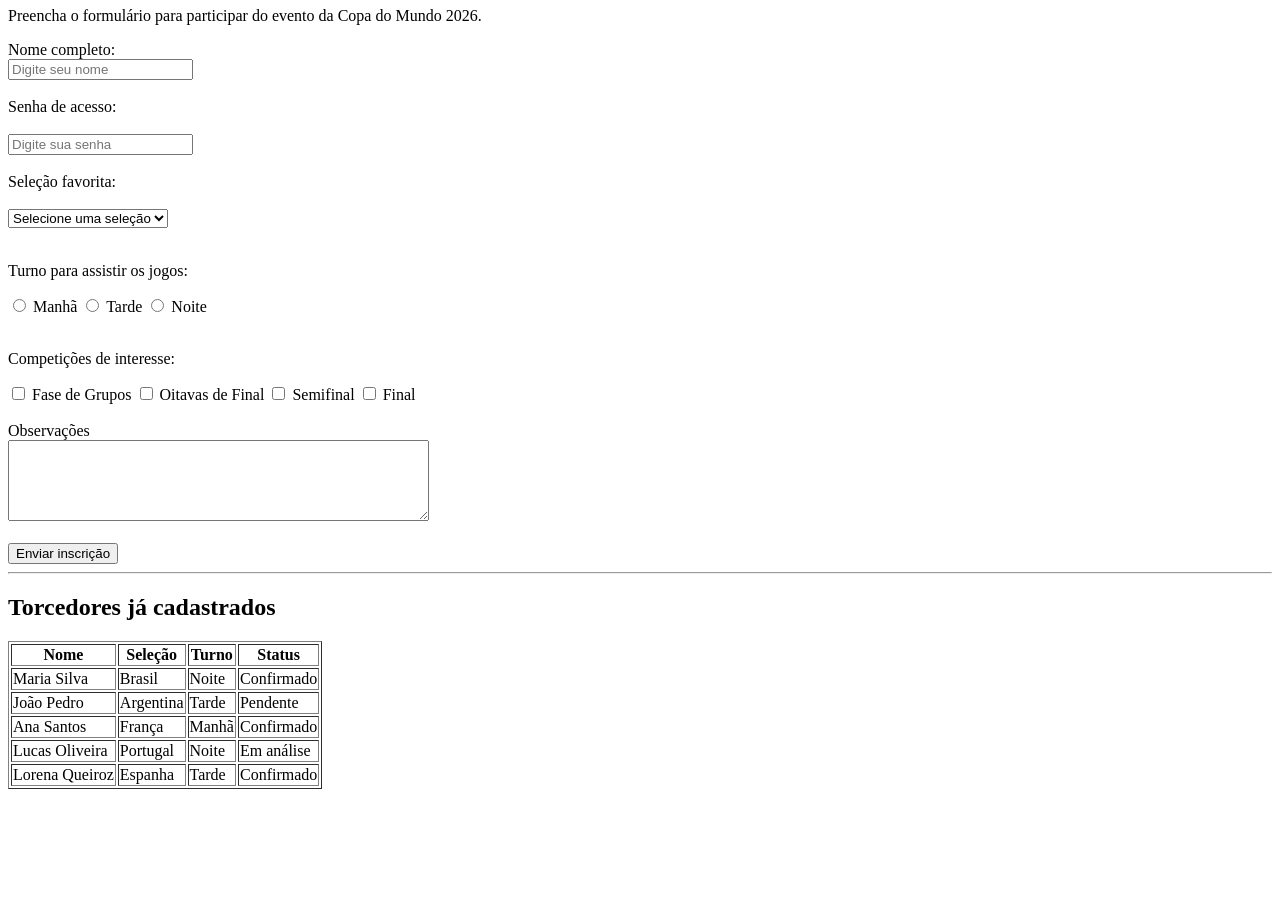
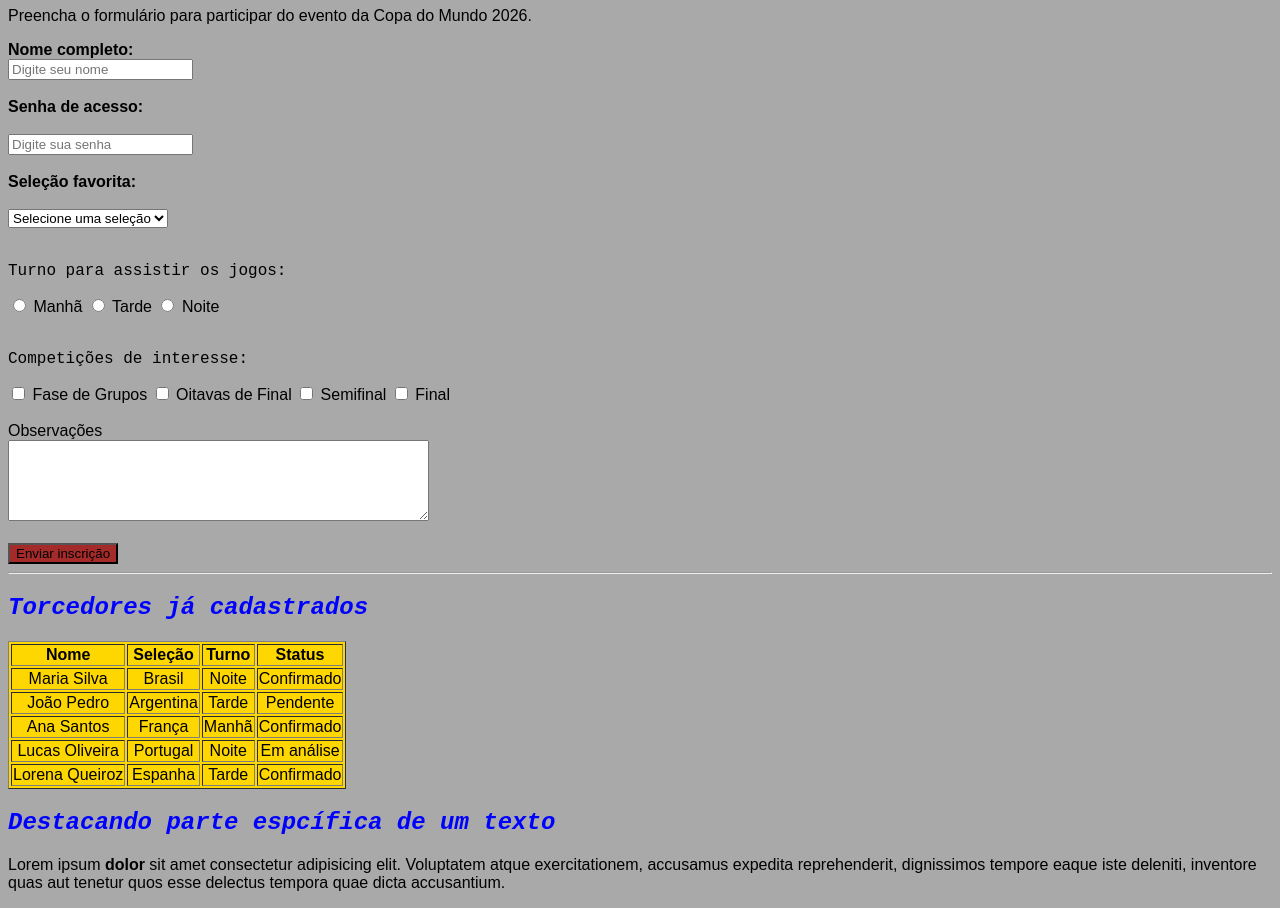
Before and after one commit to deborahellen21/autoria-web-2026, a plain HTML site: page desafio2.html in a window 1280 px wide. Shown: the part 73-981 px from the top of the page. Before the commit the page ends 870 px from the top, so only its background shows below. Drawn offline with Linux system fonts and the light colour scheme.

Commit message:
Aula 02/07 - CSS

```diff
--- a/desafio2.html
+++ b/desafio2.html
@@ -4,14 +4,25 @@
   <meta charset="UTF-8" />
   <meta name="viewport" content="width=device-width,initial-scale=1.0" />
   <title>Copa do Mundo</title>
+  <link rel="stylesheet" href="./styles/styles.css" />
+  <style>
+    body {
+      background-color: rgb(169, 169, 170);
+      font-family: Arial, Helvetica, sans-serif;
+      /*  font-family: 'Times New Roman', Times, serif; */
+      /*  font-family: "Courier New", Courier, monospace; */
+    }
+  </style>
 </head>
 
 <body>
-  <h1>Cadastro de Torcedores - Copa do Mundo 2026</h1>
+  <h1 style="color: rgb(7, 122, 36); background-color: rgb(240, 205, 6)">
+    Cadastro de Torcedores - Copa do Mundo 2026
+  </h1>
   <p>Preencha o formulário para participar do evento da Copa do Mundo 2026.</p>
 
   <form>
-    <label for="nome">Nome completo:</label><br />
+    <label for="nome" class="negrito">Nome completo:</label><br />
     <input
       type="text"
       id="nome"
@@ -19,7 +30,7 @@
       placeholder="Digite seu nome"
     /><br /><br />
 
-    <label for="senha">Senha de acesso:</label><br /><br />
+    <label for="senha" class="negrito">Senha de acesso:</label><br /><br />
     <input
       type="password"
       id="senha"
@@ -27,7 +38,7 @@
       placeholder="Digite sua senha"
     /><br /><br />
 
-    <label for="selecao">Seleção favorita:</label><br /><br />
+    <label for="selecao" class="negrito">Seleção favorita:</label><br /><br />
     <select name="selecao" id="selecao">
       <option>Selecione uma seleção</option>
       <option>Brasil</option>
@@ -40,7 +51,7 @@
 
     <br /><br />
 
-    <p>Turno para assistir os jogos:</p>
+    <p class="courier">Turno para assistir os jogos:</p>
 
     <input type="radio" id="manha" name="turno" />
     <label for="manha">Manhã</label>
@@ -53,7 +64,7 @@
 
     <br /><br />
 
-    <p>Competições de interesse:</p>
+    <p class="courier">Competições de interesse:</p>
 
     <input type="checkbox" id="fasegrupos" />
     <label for="fasegrupos">Fase de Grupos</label>
@@ -82,7 +93,7 @@
 
   <h2>Torcedores já cadastrados</h2>
 
-  <table border="1">
+  <table border="1" id="tabela">
     <tr>
       <th>Nome</th>
       <th>Seleção</th>
@@ -125,4 +136,13 @@
       <td>Confirmado</td>
     </tr>
   </table>
+
+  <h2>Destacando parte espcífica de um texto</h2>
+
+  <p>
+    Lorem ipsum <span class="negrito">dolor</span> sit amet consectetur
+    adipisicing elit. Voluptatem atque exercitationem, accusamus expedita
+    reprehenderit, dignissimos tempore eaque iste deleniti, inventore quas aut
+    tenetur quos esse delectus tempora quae dicta accusantium.
+  </p>
 </body>
--- /dev/null
+++ b/styles/styles.css
@@ -0,0 +1,29 @@
+/* Seleção de eleemento */
+h2 {
+    font-family: 'Courier New', Courier, monospace;
+    color:blue;
+}
+
+/* Seleção de id */
+#tabela {
+    text-align: center;
+    background-color:gold;
+}
+
+/* Seleção de classe */
+.negrito {
+    font-weight: bold;
+}
+
+/* Seleção de elemento (p) que usa determinada classe (courier) */
+p.courier {
+    font-family: 'Courier New', Courier, monospace;
+}
+
+h1,h2,h3 {
+    font-style: italic;
+}
+
+form button {
+    background-color: brown;
+}
```
